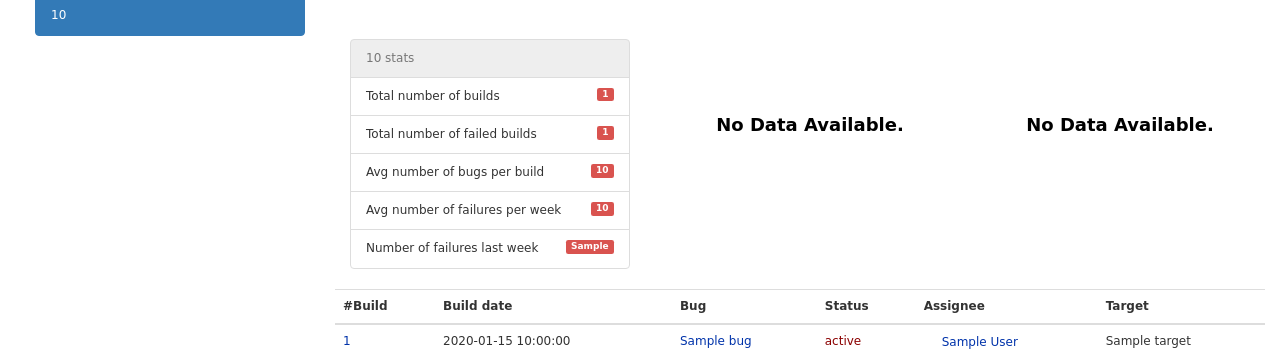
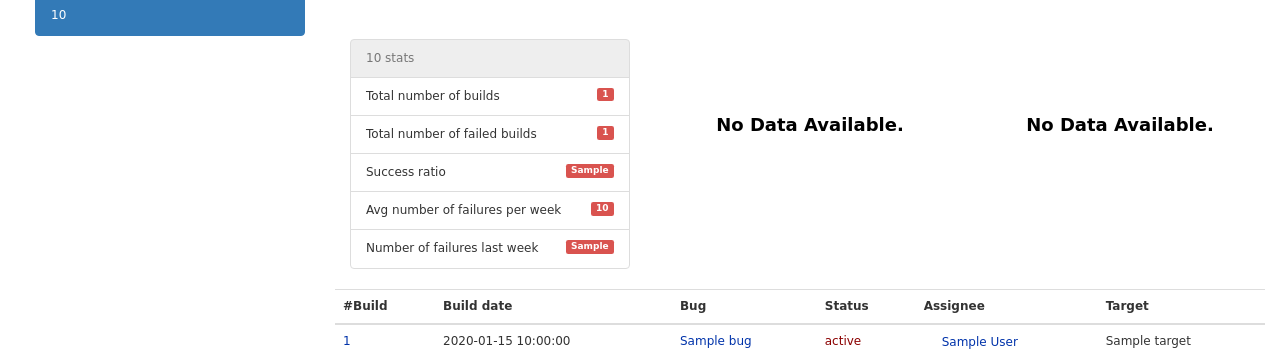
Before and after one commit to ruhe/failorama, a Flask app: template jenkins_reporting/templates/staging.html in a window 1280 px wide. Shown: the part 158-516 px from the top of the page. Run offline with Flask 2, Linux system fonts and the light colour scheme; the template is opened without the code that fills it: most values are stand-ins (such as "Sample title", 1, 10 or a date in 2020); parts of the project's set-up code (start-up, migrations or seed data) failed here and were passed over; some libraries are stand-ins or nearby versions; grey boxes are pictures that could not be loaded.

Commit message:
Modified stats for staging builds a little bit

```diff
--- a/jenkins_reporting/templates/staging.html
+++ b/jenkins_reporting/templates/staging.html
@@ -16,7 +16,7 @@
         <li class="list-group-item disabled">{{ job }} stats</li>
         <li class="list-group-item">Total number of builds <span class="pull-right label label-danger">{{ total_builds_num }}</span></li>
         <li class="list-group-item">Total number of failed builds <span class="pull-right label label-danger">{{ total_failed_builds_num }}</span></li>
-        <li class="list-group-item">Avg number of bugs per build <span class="pull-right label label-danger">{{ avg_bugs_per_build }}</span></li>
+        <li class="list-group-item">Success ratio <span class="pull-right label label-danger">{{ success_ratio }}</span></li>
         <li class="list-group-item">Avg number of failures per week <span class="pull-right label label-danger">{{ avg_failed_per_week }}</span></li>
         <li class="list-group-item">Number of failures last week <span class="pull-right label label-danger">{{ failed_last_week }}</span></li>
     </ul>
--- a/jenkins_reporting/views.py
+++ b/jenkins_reporting/views.py
@@ -68,7 +68,7 @@ def staging(job):
         if build['bugs']:
             total_number_of_bugs += len(build['bugs'])
 
-    avg_bugs_per_build = len(failed_builds)/total_number_of_bugs
+    success_ratio = round(1.0 * (len(builds) - len(failed_builds)) / len(builds), 2)
     bugs_per_week = _bugs_per_week(failed_builds)
     last_week = sorted(bugs_per_week.keys(), reverse=True)[0]
     failed_last_week = bugs_per_week[last_week]
@@ -80,7 +80,7 @@ def staging(job):
                                  job=job,
                                  total_builds_num=len(builds),
                                  total_failed_builds_num=len(failed_builds),
-                                 avg_bugs_per_build=avg_bugs_per_build,
+                                 success_ratio=success_ratio,
                                  avg_failed_per_week=len(failed_builds)/len(bugs_per_week.keys()),
                                  failed_last_week=failed_last_week,
                                  builds=failed_builds,
```
